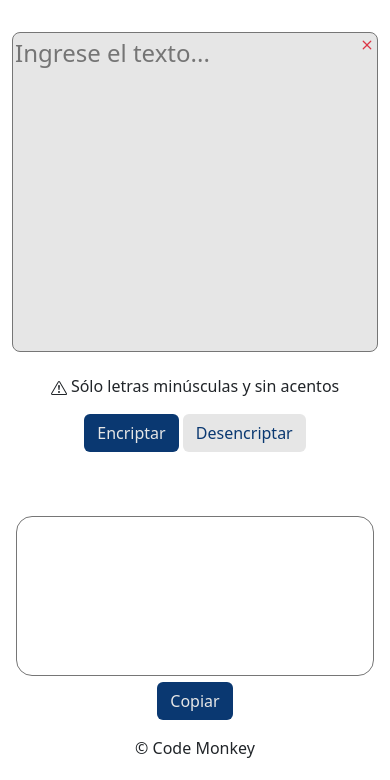
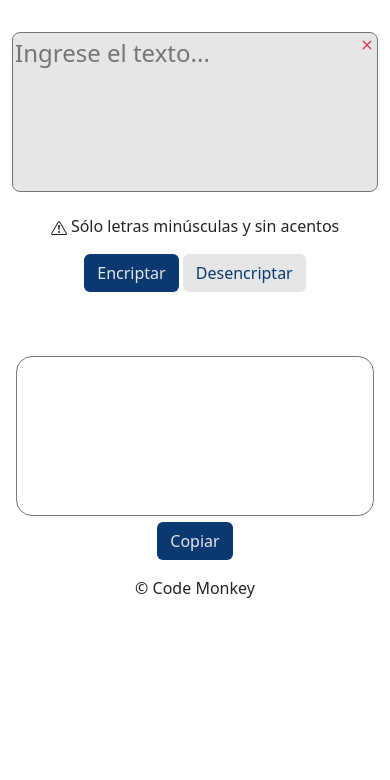
Before and after one commit to osvaldoorozco7/encriptador, a plain HTML site: page index.html in a window 390 px wide. Shown: the part 64-844 px from the top of the page. Drawn offline with nearby package versions, Linux system fonts and the light colour scheme.

Commit message:
Corrección de media query

```diff
--- a/estilo.css
+++ b/estilo.css
@@ -135,7 +135,7 @@ textarea::-webkit-scrollbar{
     }
 
     .entrada_texto {
-        min-height: 20rem;
+        min-height: 10rem;
     }
 
     .salida {
```
